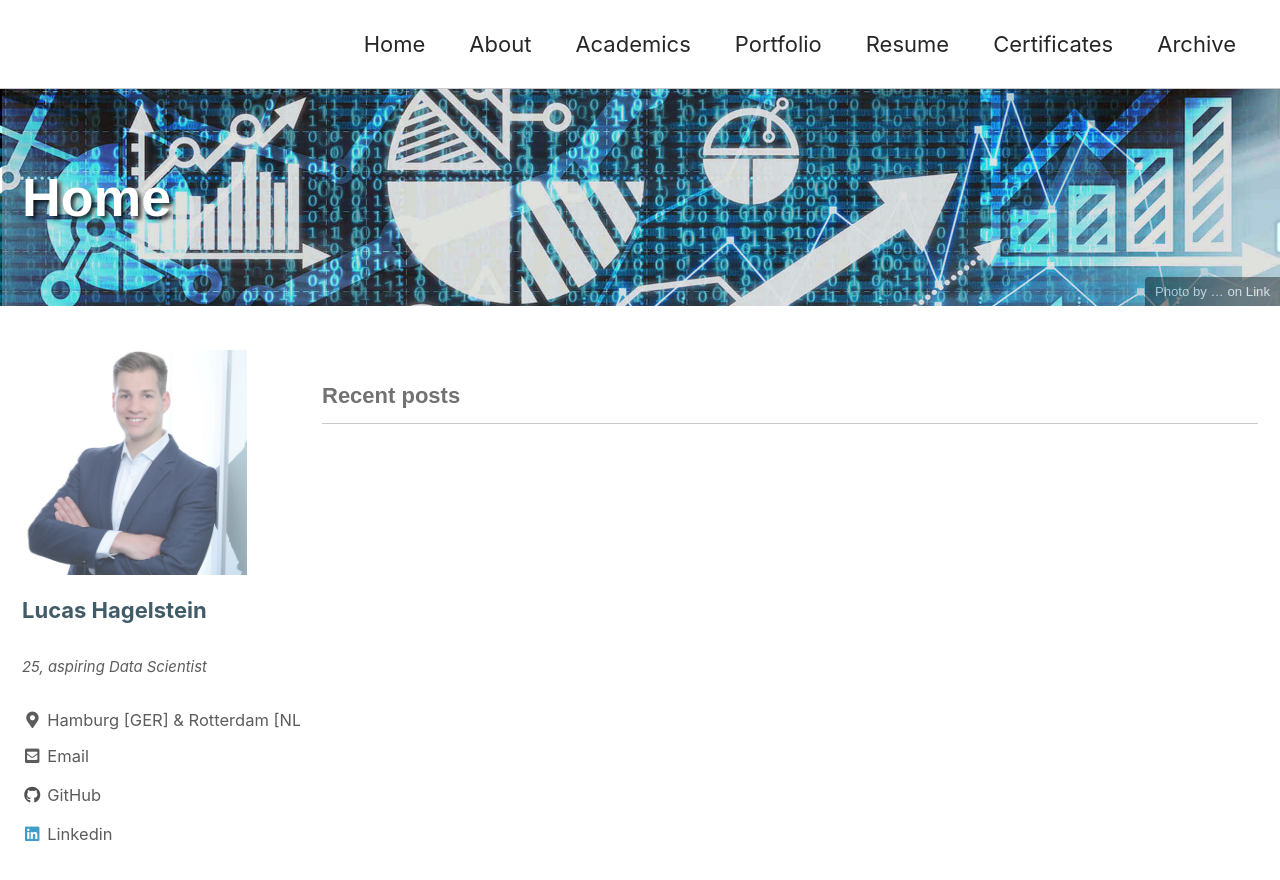
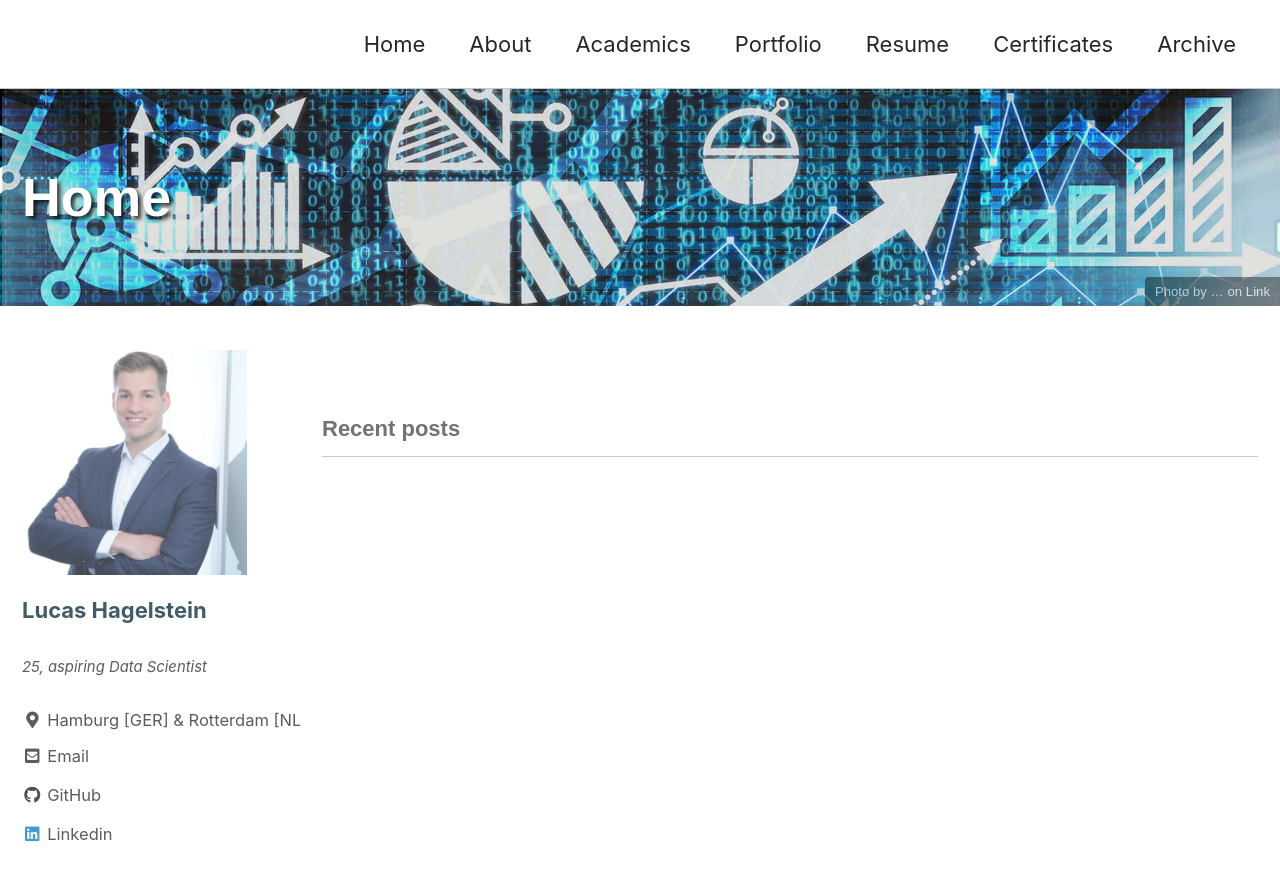
Before and after one commit to LHAGELS/LHAGELS.github.io, a Jekyll site: the page built from _pages/Home.md, in a window 1280 px wide and 900 px high. Shown: the top 880 px of the window. Built offline with Jekyll 4.4.1, drawn with Linux system fonts in a browser that asks for light colours; cached includes are drawn as plain includes; nearby versions of some CDN libraries.

Commit message:
new github

```diff
--- a/_pages/Home.md
+++ b/_pages/Home.md
@@ -14,8 +14,4 @@
   {% include archive-single.html %}
 {% endfor %}
 
-{% for post in posts %}
-  {% include archive-single.html %}
-{% endfor %}
-
 {% include paginator.html %}
--- a/index_home.html
+++ b/index_home.html
@@ -1,5 +1,5 @@
 ---
-layout: archive
+layout: recent-posts
 author_profile: true
 title: "Data Science Portfolio"
 header:
```
Also changed, not shown: other parts of _pages/Home.md (+1 -1 lines).
